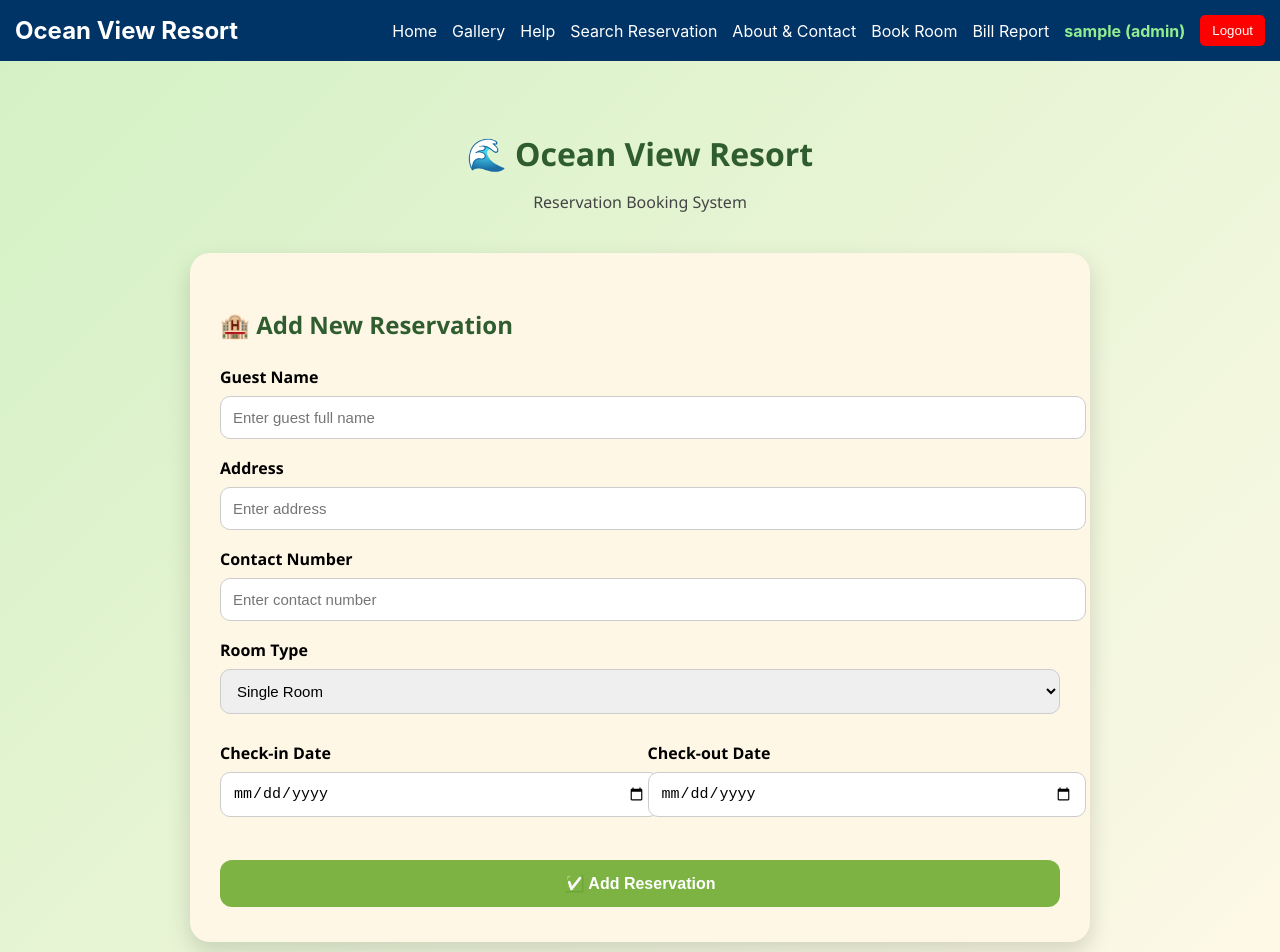
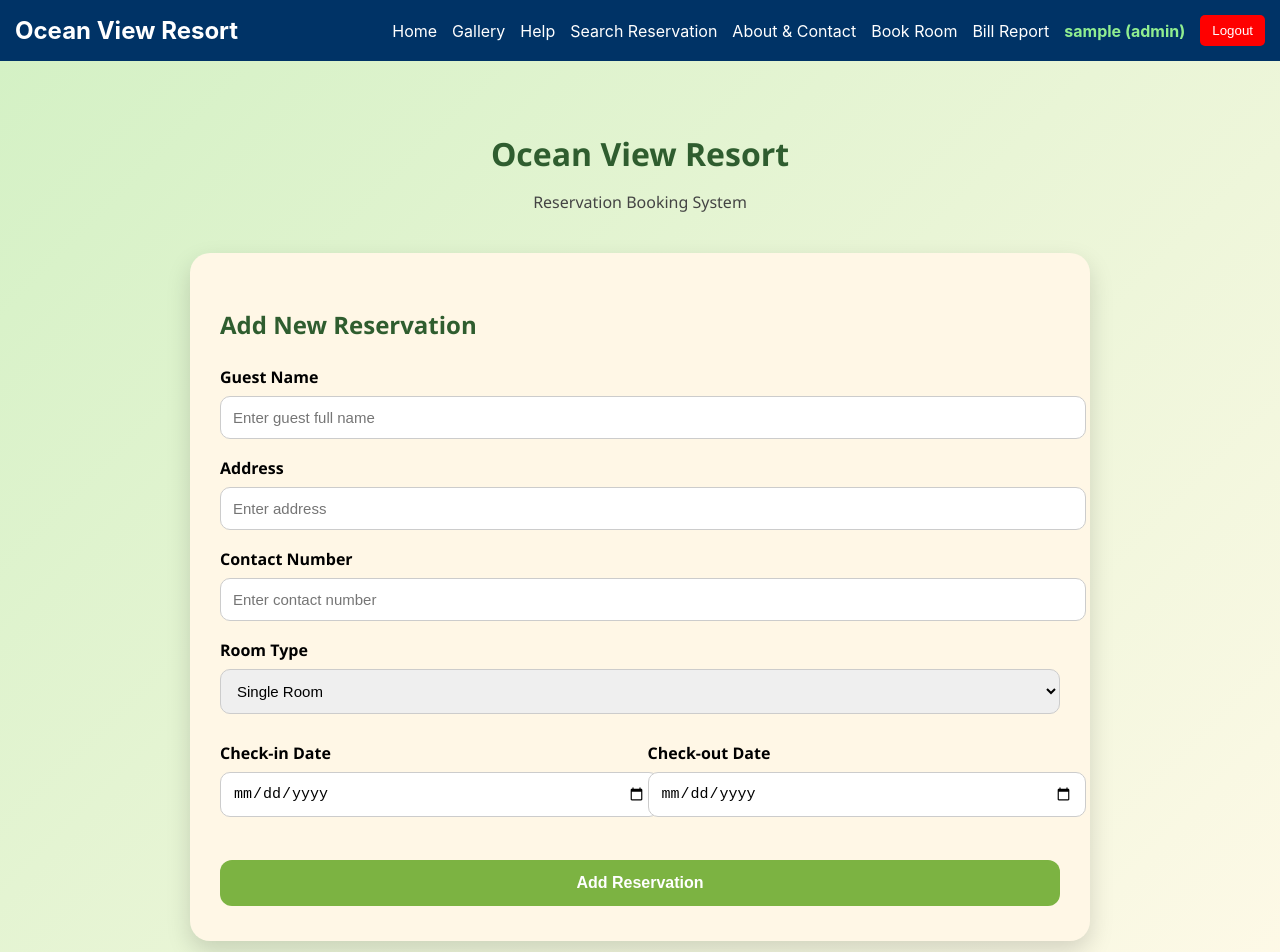
Before and after one commit to TarshikaMendis/ocean_view_resort, a React (Create React App) app in the folder frontend/: page /add-reservation in a window 1280 px wide. Shown: the top 952 px of the page. Built offline with nearby package versions, Linux system fonts and the light colour scheme; sample sign-in values are in the browser's storage.

Commit message:
UI update 1
UI update in add reservation page

```diff
--- a/frontend/src/pages/AddReservation.js
+++ b/frontend/src/pages/AddReservation.js
@@ -26,7 +26,7 @@ function AddReservation() {
     // Validation: check date format
     if (!checkInDate || !checkOutDate) {
       setIsSuccess(false);
-      setMessage("❌ Please select valid check-in and check-out dates!");
+      setMessage(" Please select valid check-in and check-out dates!");
       return;
     }
 
@@ -55,7 +55,7 @@ function AddReservation() {
 
         setIsSuccess(true);
         setMessage(
-          "✅ Reservation Added Successfully!\n\nReservation Number: " +
+          " Reservation Added Successfully!\n\nReservation Number: " +
             result.reservationNumber +
             "\nTotal Bill: Rs. " +
             result.totalBill
@@ -71,7 +71,7 @@ function AddReservation() {
       } else {
         setIsSuccess(false);
         setMessage(
-          "❌ Failed to add reservation.\n\nStatus Code: " +
+          " Failed to add reservation.\n\nStatus Code: " +
             response.status +
             "\nBackend Message: " +
             text
@@ -79,7 +79,7 @@ function AddReservation() {
       }
     } catch (error) {
       setIsSuccess(false);
-      setMessage("❌ Error connecting to backend! Please ensure backend is running.");
+      setMessage(" Error connecting to backend! Please ensure backend is running.");
     }
   };
 
@@ -100,7 +100,7 @@ function AddReservation() {
             marginBottom: "10px",
           }}
         >
-          🌊 Ocean View Resort
+           Ocean View Resort
         </h1>
 
         <p
@@ -123,7 +123,7 @@ function AddReservation() {
           }}
         >
           <h2 style={{ color: "#2f5d2f", marginBottom: "25px" }}>
-            🏨 Add New Reservation
+             Add New Reservation
           </h2>
 
           <form onSubmit={handleSubmit}>
@@ -214,7 +214,7 @@ function AddReservation() {
                 cursor: "pointer",
               }}
             >
-              ✅ Add Reservation
+               Add Reservation
             </button>
           </form>
 
--- a/frontend/src/pages/Home.js
+++ b/frontend/src/pages/Home.js
@@ -31,7 +31,7 @@ function Home() {
           }}
         >
           <h1 style={{ fontSize: "45px", marginBottom: "10px" }}>
-             Welcome to Ocean View Resort
+             Welcome to Ocean View Resort.
           </h1>
 
           <p style={{ fontSize: "20px" }}>
--- a/frontend/src/pages/Login.js
+++ b/frontend/src/pages/Login.js
@@ -83,7 +83,7 @@ function Login() {
         }}
       >
         <h1 style={{ marginBottom: "5px", fontSize: "28px" }}>
-          🌊 Ocean View Resort
+           Ocean View Resort
         </h1>
 
         <p style={{ marginBottom: "30px", fontSize: "15px", color: "#f1f1f1" }}>
--- a/frontend/src/pages/Register.js
+++ b/frontend/src/pages/Register.js
@@ -72,7 +72,7 @@ function Register() {
         }}
       >
         <h2 style={{ color: "white", fontSize: "28px", marginBottom: "8px" }}>
-          🌅 Join OceanView Resort
+           Join OceanView Resort
         </h2>
 
         <p style={{ color: "#ddd", marginBottom: "30px", fontSize: "15px" }}>
```
